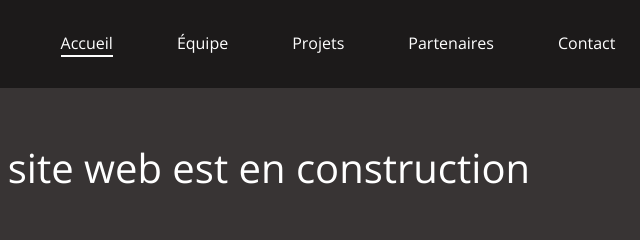
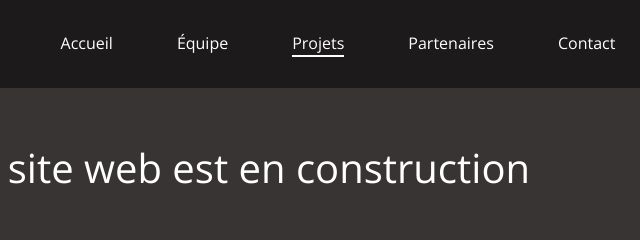
Before and after one commit to vaudranpc/vaudran_software, a plain HTML site: page projets.html in a window 1280 px wide. Shown: the top 240 px of the page, 398-1038 px from the left. Drawn offline with nearby package versions, Linux system fonts and the light colour scheme.

Commit message:
changement des onglets

```diff
--- a/projets.html
+++ b/projets.html
@@ -45,13 +45,13 @@
         class="nav-buttons navbar-nav mr-auto mt-2 mt-lg-0"
         style=""
       >
-        <li class="nav-item currentTab">
+        <li class="nav-item ">
           <a href="./index.html">Accueil</a>
         </li>
         <li class="nav-item">
           <a href="equipe.html">Équipe</a>
         </li>
-        <li class="nav-item">
+        <li class="nav-item currentTab">
           <a href="projets.html">Projets</a>
         </li>
 
```
Also changed, not shown: partenaires.html (+1 -1 lines).
